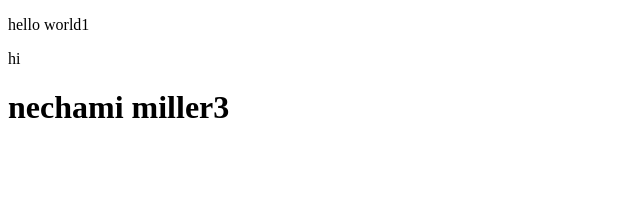
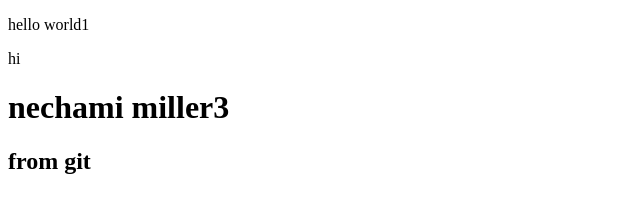
Before and after one commit to ruth8346/collborator, a plain HTML site: page index.html in a window 1280 px wide. Shown: the whole page, without its empty margins (0-640 px from the left). Drawn offline with Linux system fonts and the light colour scheme.

Commit message:
commit from git

```diff
--- a/index.html
+++ b/index.html
@@ -9,5 +9,6 @@
     <p>hello world1</p>
     <p>hi</p>
     <h1>nechami miller3</h1>
+    <h2>from git</h2>
 </body>
 </html>
```
